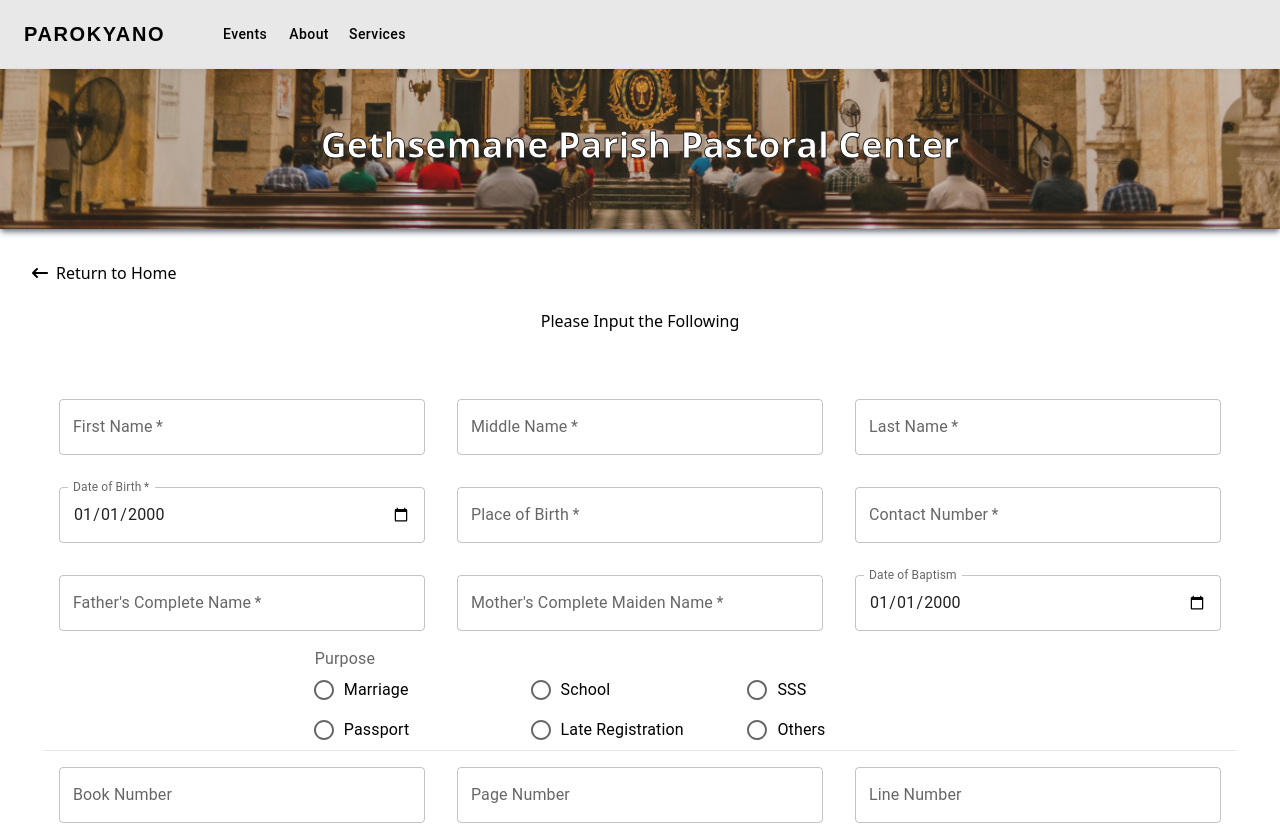
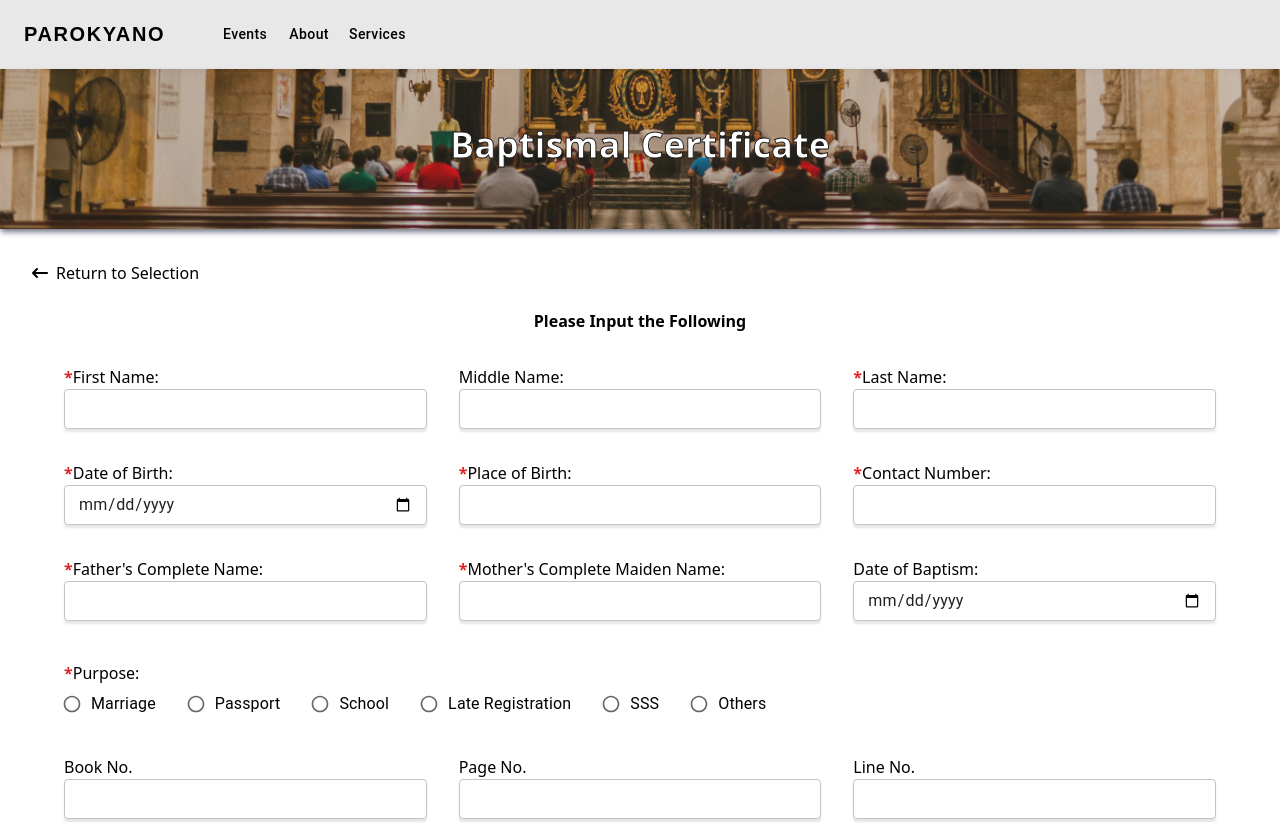
Before and after one commit to b1gmcdaddy/parokyano, a React (Vite) app in the folder client/: page /certificate-baptism in a window 1280 px wide. Shown: the top 825 px of the page. Built offline with nearby package versions, Linux system fonts and the light colour scheme.

Commit message:
UI layout changes: baptismalCert and massInt

```diff
--- a/client/src/pages/parishioner/Home.jsx
+++ b/client/src/pages/parishioner/Home.jsx
@@ -87,7 +87,7 @@ const Home = () => {
              hover:scale-105 duration-300 hover:opacity-85" />
             <h1 style={serviceNames}>Request a Blessing</h1>
             </div>
-            <img src={imageHeader} alt="Service 3" onClick={() => handleClickOpen('/mass-intention-select')} className="object-cover md:h-[186px] w-full rounded-lg shadow-md shadow-gray-500 cursor-pointer
+            <img src={imageHeader} alt="Service 3" onClick={() => navigate('/mass-selection')} className="object-cover md:h-[186px] w-full rounded-lg shadow-md shadow-gray-500 cursor-pointer
              hover:scale-105 duration-300 hover:opacity-85" />
             <h1 style={serviceNames}>Mass Intentions</h1>
           </Grid>
--- a/client/src/pages/parishioner/certs-types/Certificate-Baptism.jsx
+++ b/client/src/pages/parishioner/certs-types/Certificate-Baptism.jsx
@@ -5,8 +5,20 @@ import Footer from "../../../components/Footer";
 import { Link } from "react-router-dom";
 import { FontAwesomeIcon } from "@fortawesome/react-fontawesome";
 import { faArrowLeftLong } from "@fortawesome/free-solid-svg-icons";
-import { TextField, Box, Grid, FormControl, FormLabel, FormControlLabel, Radio, RadioGroup, Button } from "@mui/material";
+import { TextField, Container, Grid, FormControlLabel, Radio, RadioGroup, Button } from "@mui/material";
 import Header from "../../../components/Header";
+
+const inputstlying = {
+    '& .MuiOutlinedInput-root': {
+      '& fieldset': {
+        boxShadow: '0 3px 2px rgba(0,0,0,0.1)',
+      },
+      '&.Mui-focused fieldset': {
+        borderColor: '#355173',
+        borderWidth: '0.5px'
+      },
+    },
+  };
 
 const CertificateBaptism = () => {
 
@@ -21,174 +33,107 @@ const CertificateBaptism = () => {
             <NavParishioner />
             <Header
                 backgroundImage = {imageHeader}
-                title = 'Gethsemane Parish Pastoral Center'
+                title = 'Baptismal Certificate'
             />
 
-            <Link to='/' className="max-w-[1440px] mx-auto mt-8 md:mb-6 md:flex items-center">
+            <Link to='/certificates' className="max-w-[1440px] mx-auto mt-8 md:mb-6 md:flex items-center">
                 <FontAwesomeIcon icon={faArrowLeftLong} className="ml-8 md:mr-2" />
-                <p className="xs:hidden md:flex">Return to Home</p>
+                <p className="xs:hidden md:flex">Return to Selection</p>
             </Link>
 
-            <h1 align='center'>Please Input the Following</h1>
+            <h1 align='center' className="mb-8 font-bold">Please Input the Following</h1>
 
-            <Grid container justifyContent={"center"} sx={{marginTop:"50px", marginBottom:"20px"}}>
-                <Box
-                    component="form"
-                    sx={{
-                        '& .MuiTextField-root': { m: 2, width: '40ch' },
-                    }}
-                    noValidate
-                    autoComplete="off"
-                    >
-
-                    <div>
-                        <TextField
-                            required
-                            label="First Name"
-                            placeholder="first name"
-                            name='first_name'
-                            onChange={handleChange}
-                        />
-                        <TextField
-                            required
-                            label="Middle Name"
-                            placeholder="middle name"
-                            name="middle_name"
-                            onChange={handleChange}
-                        />
-                        <TextField
-                            required
-                            label="Last Name"
-                            placeholder="last name"
-                            name="last_name"
-                            onChange={handleChange}
-                        />
-                    </div>
-
-                    <div>
-                        <TextField
-                            required
-                            label="Date of Birth"
-                            type="date"
-                            defaultValue='2000-01-01'
-                            name="birthDate"
-                            onChange={handleChange}
-                        />
-                        <TextField  //////////////////////////////////////
-                            required
-                            label="Place of Birth"
-                            placeholder="place"
-                            name="address"
-                            onChange={handleChange}
-                        />
-                        <TextField
-                            required
-                            label="Contact Number"
-                            placeholder="+63"
-                            name="contact_no"
-                            onChange={handleChange}
-                        />
-                    </div>
-
-                    <div>
-                        <TextField  //////////////////////////////////////
-                            required
-                            label="Father's Complete Name"
-                            placeholder="father"
-                            name="father_name"
-                            onChange={handleChange}
-                        />
-                        <TextField  //////////////////////////////////////
-                            required
-                            label="Mother's Complete Maiden Name"
-                            placeholder="mother"
-                            name="mother_name"
-                            onChange={handleChange}
-                        />
-                        <TextField  //////////////////////////////////////
-                            label="Date of Baptism"
-                            type="date"
-                            defaultValue='2000-01-01'
-                            name="baptismDate"
-                            onChange={handleChange}
-                        />
-                    </div>
-
-                    <div>
-                        <Grid container justifyContent={"center"}>
-                            <FormControl>
-                                <FormLabel id="demo-controlled-radio-buttons-group">Purpose</FormLabel>
-                                    <RadioGroup
-                                        row
-                                        aria-labelledby="demo-controlled-radio-buttons-group"
-                                        sx={{
-                                            '& .MuiRadio-root': { padding: 1.0 } // Adjusts the padding of the radio button itself
-                                        }}
-                                        name="purpose"
-                                        onChange={handleChange}
-                                    >
+            <Container maxWidth="lg" sx={{marginBottom: '60px'}}>
+                <form>
+                    <Grid container spacing={4}>
                         <Grid item xs={12} sm={4}>
-                                            <FormControlLabel labelPlacement="end" value="marriage" control={<Radio />} label="Marriage" />
+                            <label><span className="text-red-600 font-bold">*</span>First Name:</label>
+                            <TextField fullWidth variant="outlined" size="small" sx={inputstlying}
+                            name="first_name" onChange={handleChange} autoComplete="off" required />
                         </Grid>
                         <Grid item xs={12} sm={4}>
-                                            <FormControlLabel labelPlacement="end" value="school" control={<Radio />} label="School" />
+                            <label>Middle Name:</label>
+                            <TextField fullWidth variant="outlined" size="small" sx={inputstlying}
+                            name="middle_name" onChange={handleChange} autoComplete="off" />
                         </Grid>
                         <Grid item xs={12} sm={4}>
-                                            <FormControlLabel labelPlacement="end" value="sss" control={<Radio />} label="SSS" />
+                            <label><span className="text-red-600 font-bold">*</span>Last Name:</label>
+                            <TextField fullWidth variant="outlined" size="small" sx={inputstlying}
+                            name="last_name" onChange={handleChange} autoComplete="off" required />
                         </Grid>
                         <Grid item xs={12} sm={4}>
-                                            <FormControlLabel labelPlacement="end" value="passport" control={<Radio />} label="Passport" />
+                            <label><span className="text-red-600 font-bold">*</span>Date of Birth:</label>
+                            <TextField fullWidth variant="outlined" size="small" sx={inputstlying}
+                            name="birthDate" onChange={handleChange} autoComplete="off" type="date" required />
                         </Grid>
                         <Grid item xs={12} sm={4}>
-                                            <FormControlLabel labelPlacement="end" value="late registration" control={<Radio />} label="Late Registration" />
+                            <label><span className="text-red-600 font-bold">*</span>Place of Birth:</label>
+                            <TextField fullWidth variant="outlined" size="small" sx={inputstlying}
+                            name="address" onChange={handleChange} autoComplete="off" required />
                         </Grid>
                         <Grid item xs={12} sm={4}>
-                                            <FormControlLabel labelPlacement="end" value="others" control={<Radio />} label="Others" />
+                            <label><span className="text-red-600 font-bold">*</span>Contact Number:</label>
+                            <TextField fullWidth variant="outlined" size="small" sx={inputstlying}
+                            name="contact_no" onChange={handleChange} autoComplete="off" required />
                         </Grid>
+                        <Grid item xs={12} sm={4}>
+                            <label><span className="text-red-600 font-bold">*</span>Father's Complete Name:</label>
+                            <TextField fullWidth variant="outlined" size="small" sx={inputstlying}
+                            name="father_name" onChange={handleChange} autoComplete="off" required />
+                        </Grid>
+                        <Grid item xs={12} sm={4}>
+                            <label><span className="text-red-600 font-bold">*</span>Mother's Complete Maiden Name:</label>
+                            <TextField fullWidth variant="outlined" size="small" sx={inputstlying}
+                            name="mother_name" onChange={handleChange} autoComplete="off" required />
+                        </Grid>
+                        <Grid item xs={12} sm={4}>
+                            <label>Date of Baptism:</label>
+                            <TextField fullWidth variant="outlined" size="small" sx={inputstlying}
+                            name="baptismDate" onChange={handleChange} autoComplete="off" type="date" />
+                        </Grid>
+                    </Grid>
+
+                    <Grid container spacing={4} sx={{ marginTop: '8px', marginBottom: '60px' }}>
+                        <Grid item xs={12}>
+                            <label><span className="text-red-600 font-bold">*</span>Purpose:</label>
+                            <RadioGroup row name="purpose" className="" onChange={handleChange}>
+                            <FormControlLabel value="marriage" control={<Radio size="small" />} label="Marriage" sx={{marginRight: '2em'}} />
+                            <FormControlLabel value="passport" control={<Radio size="small" />} label="Passport" sx={{marginRight: '2em'}} />
+                            <FormControlLabel value="school" control={<Radio size="small" />} label="School" sx={{marginRight: '2em'}} />
+                            <FormControlLabel value="late registration" control={<Radio size="small" />} label="Late Registration" sx={{marginRight: '2em'}} />
+                            <FormControlLabel value="sss" control={<Radio size="small" />} label="SSS" sx={{marginRight: '2em'}} />
+                            <FormControlLabel value="others" control={<Radio size="small" />} label="Others" />
+                            {formData.purpose === 'others' && (
+                                <TextField label="Please Specify" fullWidth sx={inputstlying} />
+                            )}
                             </RadioGroup>
-                            </FormControl>
+                        </Grid>
 
-                            {/* PLEASE HELP  */}
-                            {/* {formData.purpose === 'others' && (
-                                <Grid item xs={12}>
-                                    <TextField
-                                    fullWidth
-                                    label="Please specify"
-                                    name="purpose"
-                                    placeholder="Specify other purpose"
-                                    onChange={handleChange}
-                                    />
+                        <Grid item xs={12} sm={4}>
+                            <label>Book No.</label>
+                            <TextField fullWidth variant="outlined" size="small" sx={inputstlying}
+                            name="contact_no" onChange={handleChange} autoComplete="off"  />
                         </Grid>
-                            )} */}
+                        <Grid item xs={12} sm={4}>
+                            <label>Page No.</label>
+                            <TextField fullWidth variant="outlined" size="small" sx={inputstlying}
+                            name="father_name" onChange={handleChange} autoComplete="off"  />
+                        </Grid>
+                        <Grid item xs={12} sm={4}>
+                            <label>Line No.</label>
+                            <TextField fullWidth variant="outlined" size="small" sx={inputstlying}
+                            name="mother_name" onChange={handleChange} autoComplete="off"  />
+                        </Grid>
+                    </Grid>
 
-
-                        </Grid>
-                    </div>
-                    <hr/>
-                    <div>
-                        <TextField
-                            label="Book Number"
-                            placeholder="book #"
-                        />
-                        <TextField
-                            label="Page Number"
-                            placeholder="page #"
-                        />
-                        <TextField
-                            label="Line Number"
-                            placeholder="line #"
-                        />
-                    </div>
-
-                    <Grid sx={{ display: 'flex', justifyContent: 'center', margin: 5 }}>
-                        <Button variant="contained" color="primary" type="submit">
+                    <Grid item sx={{ display: 'flex', justifyContent: 'center', marginTop: "10px"}}>
+                        <Button variant="contained" type="submit" sx={{backgroundColor:"#355173"}}>
                             Submit Request
                         </Button>
                     </Grid>
 
-                </Box>
-            </Grid>
-
+                </form>
+            </Container>
             <Footer />
         </>
     )
```
Lines whose indentation alone changed are shown as unchanged.
